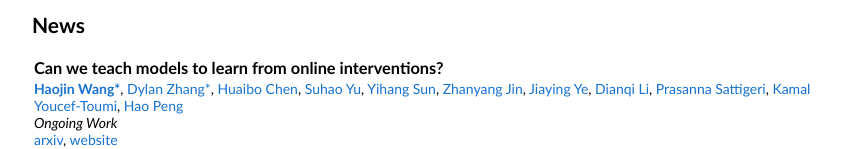
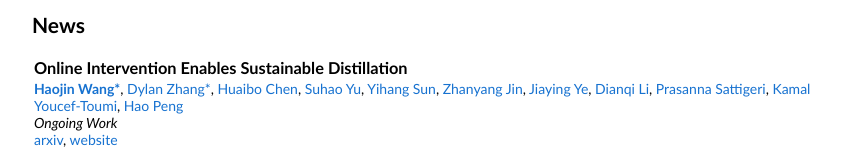
Before and after one commit to haojinw0027/haojinw0027.github.io, a plain HTML site: page index.html in a window 1280 px wide. Shown: the part 279-428 px from the top of the page, without its empty margins (212-1071 px from the left). Drawn offline with Linux system fonts and the light colour scheme.

Commit message:
Rename OLIVE news title
Co-Authored-By: Claude Opus 5.5 <noreply@anthropic.com>

```diff
--- a/index.html
+++ b/index.html
@@ -45,7 +45,7 @@
           </tr>
           <tr>
             <td style="padding:6px;width:100%;margin-left:auto;vertical-align:middle">
-              <h3>Can we teach models to learn from online interventions?</h3>
+              <h3>Online Intervention Enables Sustainable Distillation</h3>
               <strong><a href="https://haojinw0027.github.io/">Haojin Wang*</a></strong>, <a href="https://dylanzsz.github.io/">Dylan Zhang*</a>, <a href="https://scholar.google.com/citations?user=0v7SnbYAAAAJ&hl=en">Huaibo Chen</a>, <a href="https://suhaoyu1020.github.io/">Suhao Yu</a>, <a href="https://plotbaelish.github.io/">Yihang Sun</a>, <a href="https://www.linkedin.com/in/zhanyang-jin-02a1a830a/?isSelfProfile=false">Zhanyang Jin</a>, <a href="https://www.linkedin.com/in/jiayingye0509/?isSelfProfile=false">Jiaying Ye</a>, <a>Dianqi Li</a>, <a href="https://pronics2004.github.io/">Prasanna Sattigeri</a>, <a href="https://mechatronics.mit.edu/">Kamal Youcef-Toumi</a>, <a href="https://haopeng-nlp.github.io/">Hao Peng</a>
               <br>
               <em>Ongoing Work</em>
```
